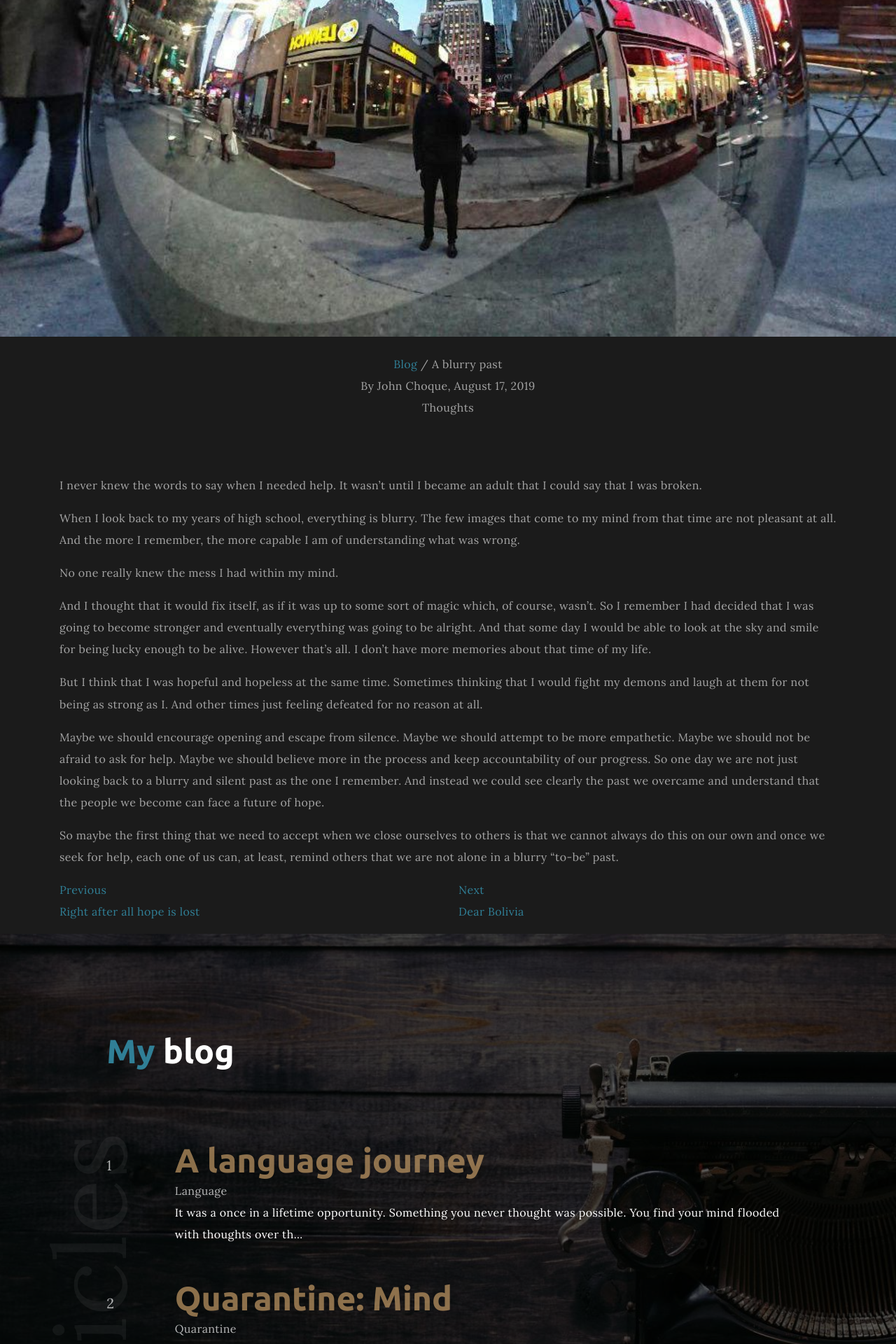
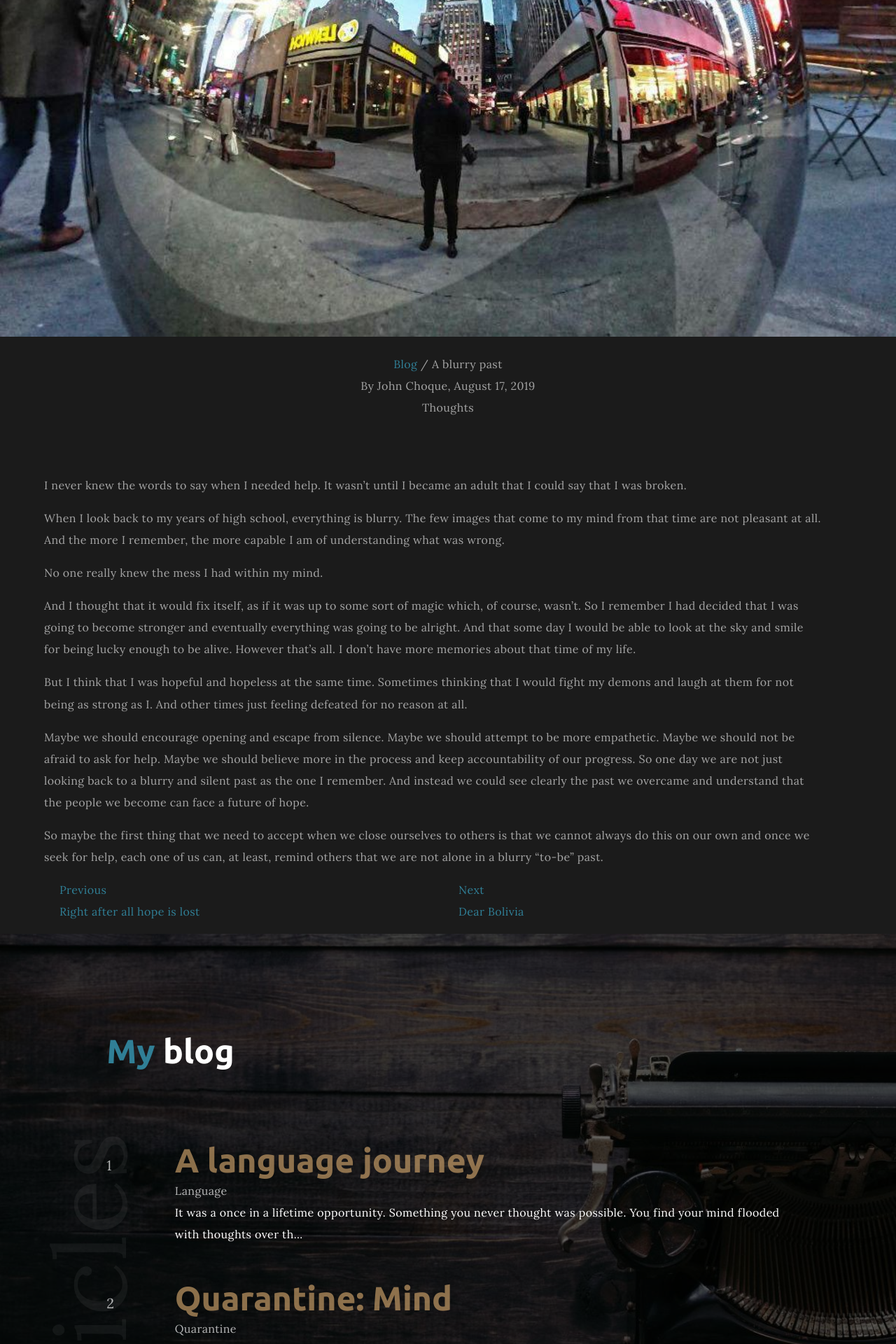
Before and after one commit to thethoughtfulmillennial/thethoughtfulmillennial.github.io, a Jekyll site: the page built from _posts/2019-08-17-a-blurry-past.md, in a window 1280 px wide. Shown: the part 328-2248 px from the top of the page at 70% size. Built offline with Jekyll 4.4.1, drawn with Linux system fonts in a browser that asks for light colours; nearby versions of some CDN libraries; some web fonts are replaced; library files that are not in the unit come from our copies.

Commit message:
Adding padding to post.

```diff
--- a/_layouts/post.html
+++ b/_layouts/post.html
@@ -36,7 +36,7 @@
 			</div>
 		</div>
 	</div>
-	<div class="container">
+	<div class="container mx-5">
 		<p class="project-detail-text text-center">
 			{{content}}
 		</p>
```
